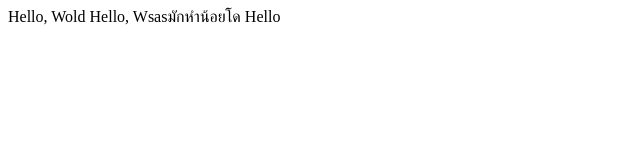
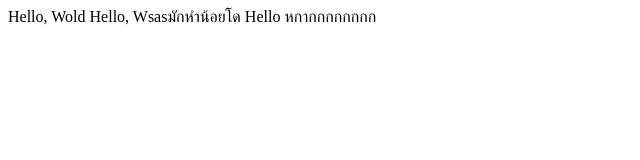
Before and after one commit to Donutttttttt/ex2-myteam06-10, a plain HTML site: page index.html in a window 1280 px wide. Shown: the whole page, without its empty margins (0-640 px from the left). Drawn offline with Linux system fonts and the light colour scheme.

Commit message:
ล่าสุด

```diff
--- a/index.html
+++ b/index.html
@@ -9,5 +9,7 @@
     Hello, Wold
     Hello, Wsasมักหำน้อยโด
     Hello
+
+    หกากกกกกกกก
 </body>
 </html>
```
